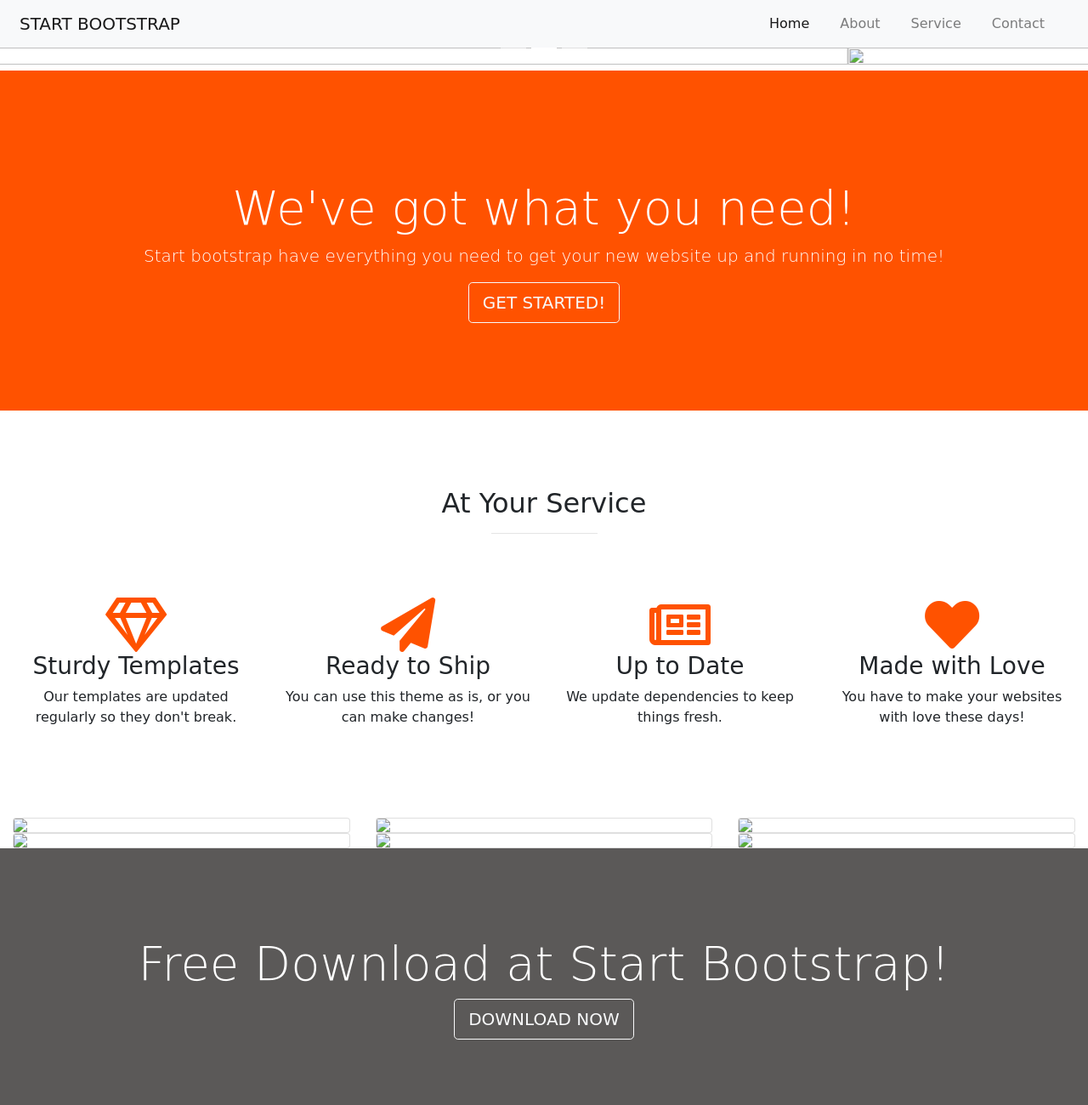
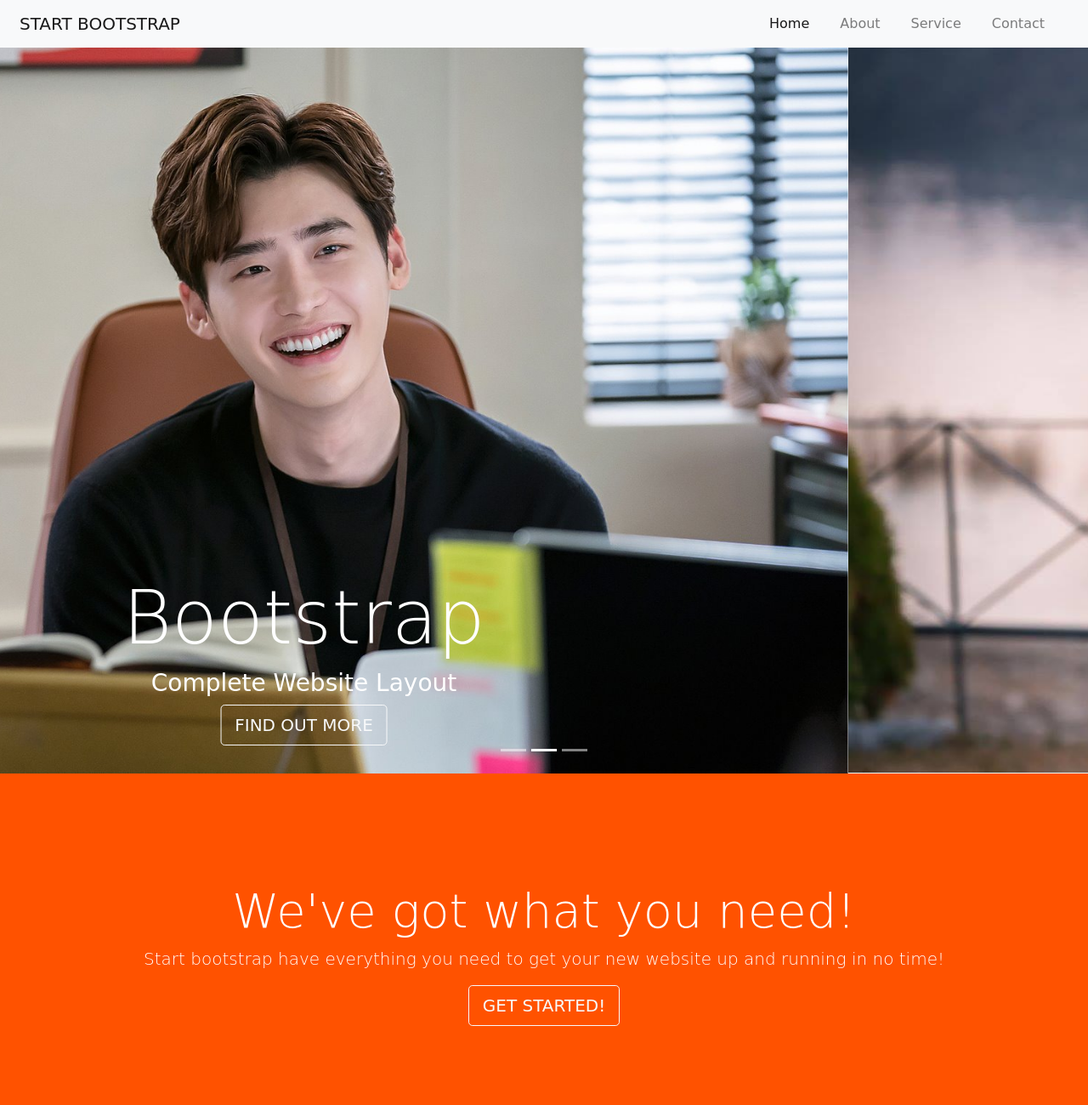
Before and after one commit to huyenn287/huyenn287, a plain HTML site: page Unit13/bai01.html in a window 1280 px wide. Shown: the top 1300 px of the page at 85% size. Drawn offline with nearby package versions, Linux system fonts and the light colour scheme.

Commit message:
bai tap buoi 13

```diff
--- a/Unit13/bai01.html
+++ b/Unit13/bai01.html
@@ -73,7 +73,7 @@
  	</ul>
  	<div class="carousel-inner">
  		<div class="carousel-item active">
- 			<img src="../images/slider1.jpg">
+ 			<img src="images/slider1.jpg">
  			<div class="carousel-caption">
  				<h1 class="display-2">Bootstrap</h1>
  				<h3>Complete Website Layout</h3>
@@ -81,10 +81,10 @@
  			</div>
  		</div>
  		<div class="carousel-item">
- 			<img src="../images/slider3.jpg">
+ 			<img src="images/slider3.jpg">
  		</div>
  		<div class="carousel-item">
- 			<img src="../images/slider4.jpg">
+ 			<img src="images/slider4.jpg">
  		</div>
  	</div>
  </div>
@@ -137,32 +137,32 @@
 		<div class="row welcome text-center">
 			<div class="col-sm-6 col-md-4">
 				<div class="card">
-					<img class="card-img-top" src="../images/2.jpg">
+					<img class="card-img-top" src="images/2.jpg">
 				</div>
 			</div>
 			<div class="col-sm-6 col-md-4">
 				<div class="card">
-					<img class="card-img-top" src="../images/4.jpg">
+					<img class="card-img-top" src="images/4.jpg">
 				</div>
 			</div>
 			<div class="col-sm-6 col-md-4">
 				<div class="card">
-					<img class="card-img-top" src="../images/5.jpg">
+					<img class="card-img-top" src="images/5.jpg">
 				</div>
 			</div>
 			<div class="col-sm-6 col-md-4">
 				<div class="card">
-					<img class="card-img-top" src="../images/6.jpg">
+					<img class="card-img-top" src="images/6.jpg">
 				</div>
 			</div>
 			<div class="col-sm-6 col-md-4">
 				<div class="card">
-					<img class="card-img-top" src="../images/10.jpg">
+					<img class="card-img-top" src="images/10.jpg">
 				</div>
 			</div>
 			<div class="col-sm-6 col-md-4">
 				<div class="card">
-					<img class="card-img-top" src="../images/11.jpg">
+					<img class="card-img-top" src="images/11.jpg">
 				</div>
 			</div>
 		</div>
```
Also changed, not shown: Unit13/images/10.jpg (added), Unit13/images/11.jpg (added), Unit13/images/2.jpg (added), Unit13/images/4.jpg (added), Unit13/images/5.jpg (added), Unit13/images/6.jpg (added), Unit13/images/slider1.jpg (added), Unit13/images/slider3.jpg (added), Unit13/images/slider4.jpg (added).
